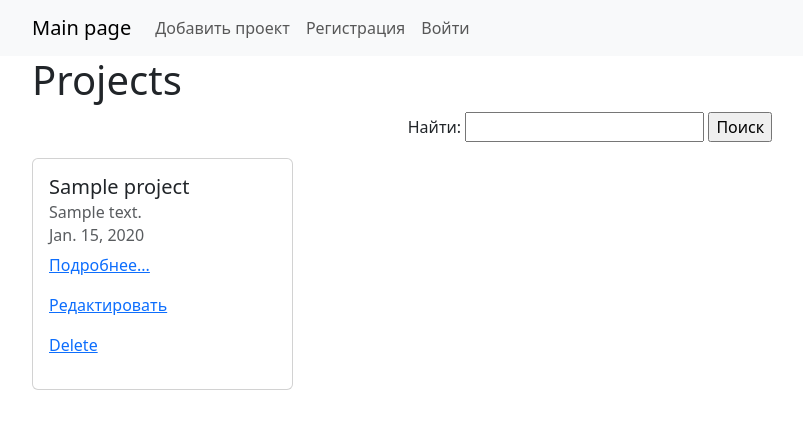
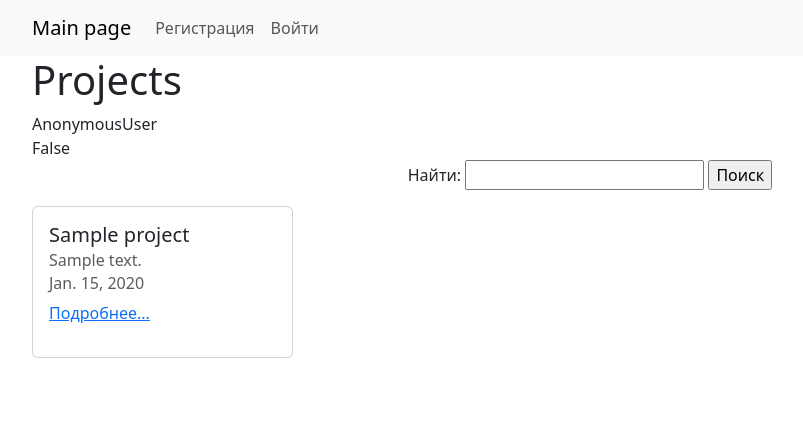
Before and after one commit to Amantay21/ToDo_list_Abdilov_Amantay, a Django app: page / in a window 1280 px wide. Shown: the top 429 px of the page, without its empty margins (50-853 px from the left). Run offline with Django 4.2, Linux system fonts and the light colour scheme; tables that the repository leaves empty hold one stand-in row (values such as "Sample post"); parts of the project's set-up code (start-up, migrations or seed data) failed here and were passed over.

Commit message:
Ограничил доступ к не аутентифицированным пользователям

```diff
--- a/source/accounts/views.py
+++ b/source/accounts/views.py
@@ -10,7 +10,7 @@ def login_view(request):
         user = authenticate(request, username=username, password=password)
         if user is not None:
             login(request, user)
-            return redirect('article_index')
+            return redirect('webapp:index')
         else:
             context['has_error'] = True
     return render(request, 'login.html', context=context)
--- a/source/webapp/templates/base.html
+++ b/source/webapp/templates/base.html
@@ -21,10 +21,10 @@
         <div class="collapse navbar-collapse" id="navbarNavAltMarkup">
             <div class="navbar-nav">
                 {% block menu %}{%  endblock %}
-            <a class="nav-link" aria-current="page"
-                   href="#">Регистрация</a>
-            <a class="nav-link" aria-current="page"
-                   href="{% url 'accounts:login' %}">Войти</a>
+            {% if not request.user.is_authenticated %}
+            <a class="nav-link" aria-current="page" href="#">Регистрация</a>
+            <a class="nav-link" aria-current="page" href="{% url 'accounts:login' %}">Войти</a>
+            {% endif %}
             </div>
         </div>
     </div>
--- a/source/webapp/templates/projects/index.html
+++ b/source/webapp/templates/projects/index.html
@@ -1,10 +1,13 @@
 {% extends 'base.html' %}
 
-{% block menu %}<a class="nav-link" aria-current="page"
-                   href="{% url 'webapp:projects_create' %}">Добавить проект</a>{% endblock %}
+{% block menu %}{% if request.user.is_authenticated %}<a class="nav-link" aria-current="page"
+                   href="{% url 'webapp:projects_create' %}">Добавить проект</a>{% endif %}{% endblock %}
 
 {% block content %}
     <h1>Projects</h1>
+    {{ request.user }}
+    <br>
+    {{ request.user.is_authenticated }}
      <div>
         {% include 'partial/simple_search.html' %}
     </div>
@@ -21,9 +24,12 @@
                 <h5 class="card-title">{{ project.title }}</h5>
                 <h6 class="card-subtitle mb-2 text-body-secondary">{{ project.description }}</h6>
                 <h6 class="card-subtitle mb-2 text-body-secondary">{{ project.start_date }}</h6>
+
                 <p><a href="{% url 'webapp:projects_detail_view' pk=project.pk %}" class="card-link">Подробнее...</a></p>
-                <p><a href="{% url 'webapp:projects_update' pk=project.pk %}" class="card-link">Редактировать</a></p>
+                {% if request.user.is_authenticated %}<p>
+                    <a href="{% url 'webapp:projects_update' pk=project.pk %}" class="card-link">Редактировать</a></p>
                 <p><a href="{% url 'webapp:projects_delete' pk=project.pk %}" class="card-link" >Delete</a></p>
+                {% endif %}
             </div>
         </div>
         </div>
```
